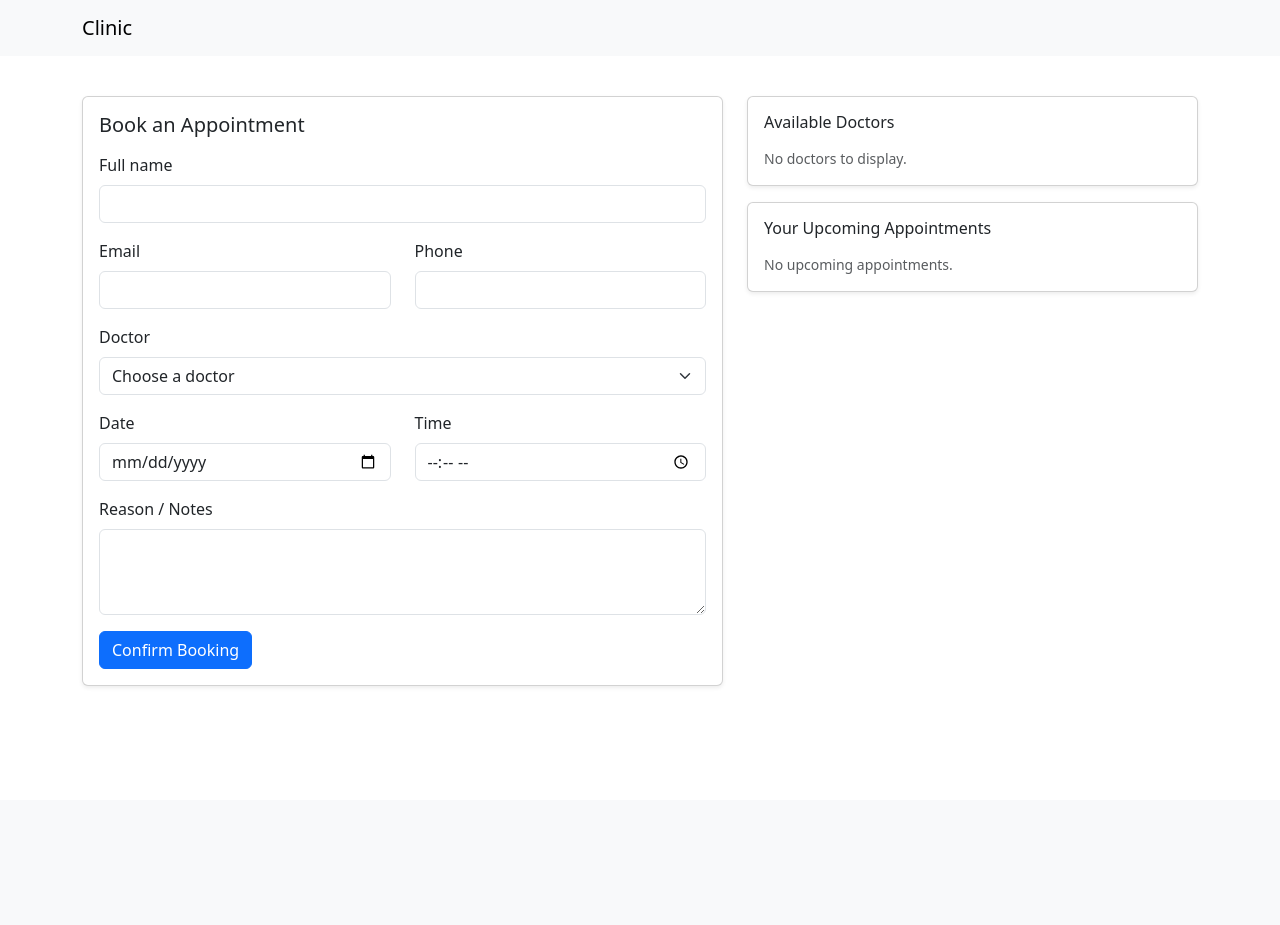
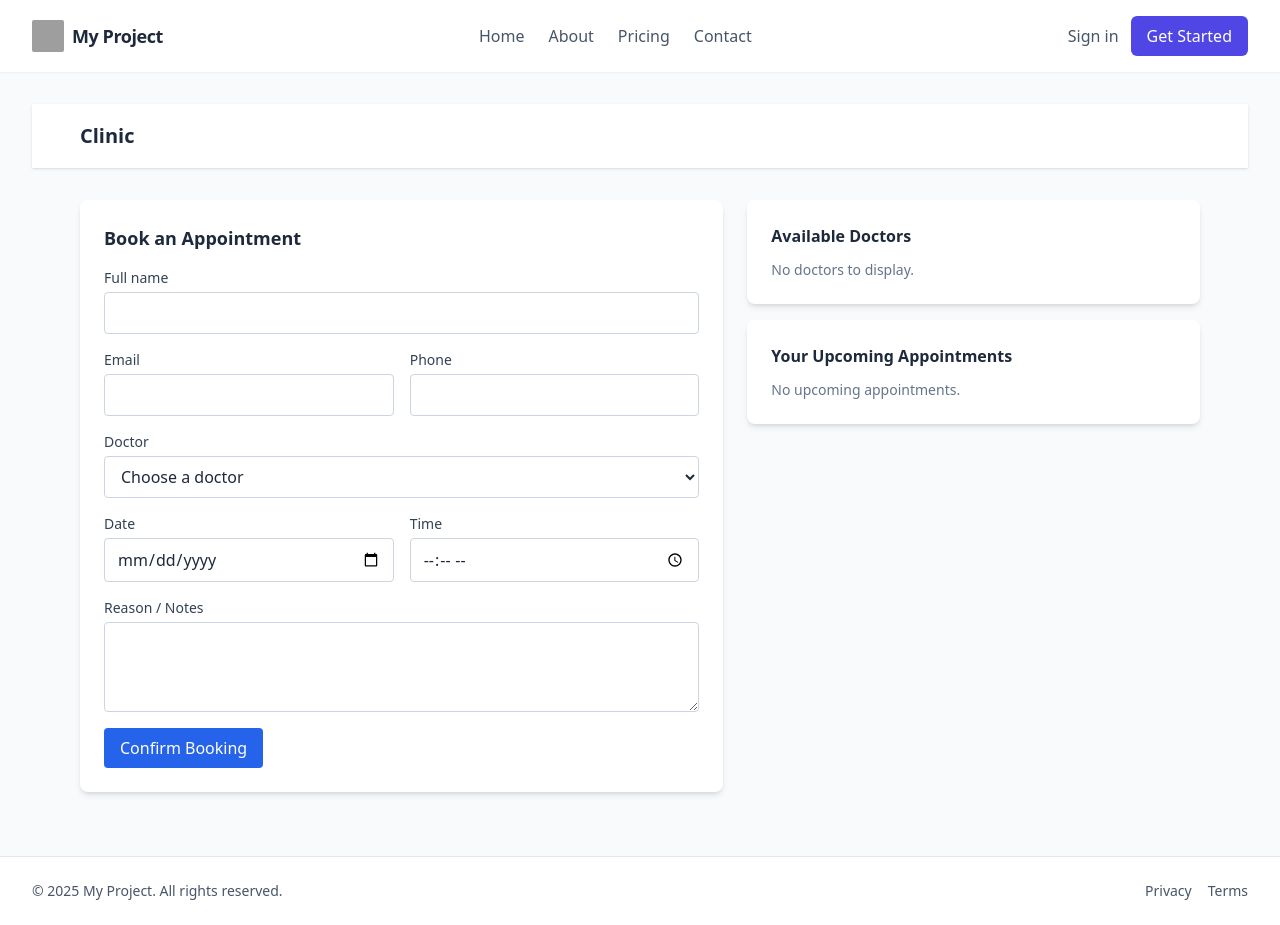
Before and after one commit to sainudheenp/pyLab, a Django app: template yesTech/django_tut/templates/booking.html in a window 1280 px wide. Before the commit the page ends 686 px from the top, so only its background shows below. Run offline with Django 5.2, Linux system fonts and the light colour scheme; the template is opened without the code that fills it, so the values that code supplies are empty; some libraries are stand-ins or nearby versions; grey boxes are pictures that could not be loaded.

Commit message:
Refactor booking template and remove unused index template

```diff
--- /dev/null
+++ b/yesTech/django_tut/templates/base.html
@@ -0,0 +1,137 @@
+{% load static %}
+<!DOCTYPE html>
+<html lang="en">
+<head>
+    <meta charset="utf-8" />
+    <meta name="viewport" content="width=device-width,initial-scale=1" />
+    <title>{% block title %}My Site{% endblock %}</title>
+
+    <!-- Tailwind CDN -->
+    <script src="https://cdn.tailwindcss.com"></script>
+
+    <!-- Optional: site favicon -->
+    {% comment %} <link rel="icon" href="{% static 'images/favicon.ico' %}" /> {% endcomment %}
+
+    {% block extra_head %}{% endblock %}
+</head>
+<body class="min-h-screen flex flex-col bg-slate-50 text-slate-800">
+
+    <!-- NAVBAR -->
+    <header class="bg-white shadow-sm">
+        <div class="max-w-7xl mx-auto px-4 sm:px-6 lg:px-8">
+            <div class="flex justify-between items-center py-4">
+                <div class="flex items-center gap-3">
+                    <a href="{% url 'home' %}" class="flex items-center gap-2">
+                        <img src="{% static 'images/logo.svg' %}" alt="Logo" class="h-8 w-8 rounded-sm" />
+                        <span class="font-semibold text-lg tracking-tight">My Project</span>
+                    </a>
+                </div>
+
+                <!-- Desktop links -->
+                <nav class="hidden sm:flex items-center gap-6">
+                    <a href="{% url 'home' %}" class="text-slate-600 hover:text-slate-900">Home</a>
+                    <a href="{% url 'about' %}" class="text-slate-600 hover:text-slate-900">About</a>
+                    <a href="{% url 'pricing' %}" class="text-slate-600 hover:text-slate-900">Pricing</a>
+                    <a href="{% url 'contact' %}" class="text-slate-600 hover:text-slate-900">Contact</a>
+                </nav>
+
+                <!-- Auth / CTA -->
+                <div class="hidden sm:flex items-center gap-3">
+                    <a href="{% url 'login' %}" class="text-slate-600 hover:text-slate-900">Sign in</a>
+                    <a href="{% url 'signup' %}" class="inline-flex items-center px-4 py-2 bg-indigo-600 text-white rounded-md hover:bg-indigo-700">Get Started</a>
+                </div>
+
+                <!-- Mobile menu button -->
+                <div class="sm:hidden">
+                    <button id="mobile-menu-btn" aria-label="Toggle menu"
+                                    class="p-2 rounded-md text-slate-600 hover:bg-slate-100 focus:outline-none focus:ring-2 focus:ring-indigo-500">
+                        <svg id="menu-open-icon" xmlns="http://www.w3.org/2000/svg" class="h-6 w-6" fill="none"
+                                 viewBox="0 0 24 24" stroke="currentColor">
+                            <path stroke-linecap="round" stroke-linejoin="round" stroke-width="2"
+                                        d="M4 6h16M4 12h16M4 18h16" />
+                        </svg>
+                        <svg id="menu-close-icon" xmlns="http://www.w3.org/2000/svg" class="h-6 w-6 hidden" fill="none"
+                                 viewBox="0 0 24 24" stroke="currentColor">
+                            <path stroke-linecap="round" stroke-linejoin="round" stroke-width="2"
+                                        d="M6 18L18 6M6 6l12 12" />
+                        </svg>
+                    </button>
+                </div>
+            </div>
+        </div>
+
+        <!-- Mobile panel -->
+        <div id="mobile-menu" class="sm:hidden hidden border-t bg-white">
+            <div class="px-4 pt-4 pb-6 space-y-2">
+                <a href="{% url 'home' %}" class="block px-2 py-2 rounded hover:bg-slate-50">Home</a>
+                <a href="{% url 'about' %}" class="block px-2 py-2 rounded hover:bg-slate-50">About</a>
+                <a href="{% url 'pricing' %}" class="block px-2 py-2 rounded hover:bg-slate-50">Pricing</a>
+                <a href="{% url 'contact' %}" class="block px-2 py-2 rounded hover:bg-slate-50">Contact</a>
+                <div class="pt-2 border-t">
+                    <a href="{% url 'login' %}" class="block px-2 py-2 rounded hover:bg-slate-50">Sign in</a>
+                    <a href="{% url 'signup' %}" class="block mt-2 px-4 py-2 bg-indigo-600 text-white rounded text-center">Get Started</a>
+                </div>
+            </div>
+        </div>
+    </header>
+
+    <!-- MESSAGES -->
+    <main class="flex-1">
+        <div class="max-w-7xl mx-auto px-4 sm:px-6 lg:px-8 mt-6">
+            {% if messages %}
+                <div class="space-y-2">
+                    {% for message in messages %}
+                        <div class="rounded-md p-3 text-sm {% if message.tags %} {% if 'error' in message.tags %}bg-red-50 text-red-800{% elif 'warning' in message.tags %}bg-yellow-50 text-yellow-800{% else %}bg-green-50 text-green-800{% endif %} {% else %}bg-slate-50 text-slate-800{% endif %}">
+                            {{ message }}
+                        </div>
+                    {% endfor %}
+                </div>
+            {% endif %}
+        </div>
+
+        <!-- MAIN CONTENT AREA -->
+        <div class="max-w-7xl mx-auto px-4 sm:px-6 lg:px-8 my-8">
+            {% block content %}
+            <!-- Default content: a simple hero -->
+            <section class="rounded-lg bg-gradient-to-r from-white to-slate-50 border p-6">
+                <h1 class="text-3xl font-bold text-slate-900">Welcome</h1>
+                <p class="mt-2 text-slate-600">Use this base template and override blocks to build pages.</p>
+            </section>
+            {% endblock %}
+        </div>
+    </main>
+
+    <!-- FOOTER -->
+    <footer class="bg-white border-t">
+        <div class="max-w-7xl mx-auto px-4 sm:px-6 lg:px-8 py-6 flex flex-col sm:flex-row justify-between items-center gap-4">
+            <div class="text-sm text-slate-600">© {% now "Y" %} My Project. All rights reserved.</div>
+            <div class="flex items-center gap-4">
+                <a href="{% url 'privacy' %}" class="text-sm text-slate-600 hover:underline">Privacy</a>
+                <a href="{% url 'terms' %}" class="text-sm text-slate-600 hover:underline">Terms</a>
+            </div>
+        </div>
+    </footer>
+
+    {% block extra_scripts %}
+    <script>
+        // Mobile menu toggling
+        (function () {
+            const btn = document.getElementById('mobile-menu-btn');
+            const panel = document.getElementById('mobile-menu');
+            const openIcon = document.getElementById('menu-open-icon');
+            const closeIcon = document.getElementById('menu-close-icon');
+
+            if (!btn || !panel) return;
+
+            btn.addEventListener('click', () => {
+                const open = panel.classList.toggle('hidden');
+                // When panel is hidden, openIcon should show; when visible, show closeIcon
+                openIcon.classList.toggle('hidden');
+                closeIcon.classList.toggle('hidden');
+            });
+        })();
+    </script>
+    {% endblock %}
+
+</body>
+</html>
--- a/yesTech/django_tut/templates/booking.html
+++ b/yesTech/django_tut/templates/booking.html
@@ -1,33 +1,30 @@
-{% load static %}
-<!doctype html>
-<html lang="en">
-<head>
-    <meta charset="utf-8">
-    <meta name="viewport" content="width=device-width,initial-scale=1">
-    <title>Doctor Booking</title>
-    <link href="https://cdn.jsdelivr.net/npm/bootstrap@5.3.2/dist/css/bootstrap.min.css" rel="stylesheet">
-    <style>
-        .card { margin-top: 1rem; }
-        .specialty { font-size: .9rem; color: #666; }
-    </style>
-</head>
-<body>
-<nav class="navbar navbar-expand-lg navbar-light bg-light">
-    <div class="container">
-        <a class="navbar-brand" href="#">Clinic</a>
+{% extends "base.html" %}
+
+{% block title %}Booking Page{% endblock %}
+
+{% block content %}
+
+<nav class="bg-white shadow">
+    <div class="max-w-6xl mx-auto px-4">
+        <div class="flex items-center h-16">
+            <a class="text-xl font-semibold text-slate-800" href="#">Clinic</a>
+        </div>
     </div>
 </nav>
 
-<div class="container py-4">
-    <div class="row">
-        <div class="col-lg-7">
-            <div class="card shadow-sm">
-                <div class="card-body">
-                    <h5 class="card-title mb-3">Book an Appointment</h5>
+<div class="max-w-6xl mx-auto px-4 py-8">
+    <div class="grid grid-cols-1 lg:grid-cols-12 gap-6">
+        <div class="lg:col-span-7">
+            <div class="bg-white shadow-md rounded-lg overflow-hidden">
+                <div class="p-6">
+                    <h5 class="text-lg font-semibold text-slate-800 mb-4">Book an Appointment</h5>
 
                     {% if messages %}
                         {% for message in messages %}
-                            <div class="alert alert-{{ message.tags }} small" role="alert">{{ message }}</div>
+                            <div class="mb-3 p-3 rounded text-sm
+                                {% if 'error' in message.tags or 'danger' in message.tags %}bg-red-50 text-red-700{% elif 'warning' in message.tags %}bg-yellow-50 text-yellow-700{% else %}bg-green-50 text-green-700{% endif %}">
+                                {{ message }}
+                            </div>
                         {% endfor %}
                     {% endif %}
 
@@ -36,37 +33,37 @@
                             {% csrf_token %}
                             {{ form.non_field_errors }}
                             {% for field in form %}
-                                <div class="mb-3">
+                                <div class="mb-4">
                                     {{ field.label_tag }}
                                     {{ field }}
-                                    {% if field.help_text %}<div class="form-text">{{ field.help_text }}</div>{% endif %}
-                                    {% for err in field.errors %}<div class="text-danger small">{{ err }}</div>{% endfor %}
+                                    {% if field.help_text %}<p class="text-xs text-slate-500 mt-1">{{ field.help_text }}</p>{% endif %}
+                                    {% for err in field.errors %}<p class="text-xs text-red-600 mt-1">{{ err }}</p>{% endfor %}
                                 </div>
                             {% endfor %}
-                            <button class="btn btn-primary" type="submit">Confirm Booking</button>
+                            <button class="inline-flex items-center px-4 py-2 bg-blue-600 hover:bg-blue-700 text-white rounded" type="submit">Confirm Booking</button>
                         </form>
                     {% else %}
-                        <form method="post" action="" id="bookingForm" novalidate>
+                        <form method="post" action="" id="bookingForm" novalidate class="space-y-4">
                             {% csrf_token %}
-                            <div class="mb-3">
-                                <label for="patient_name" class="form-label">Full name</label>
-                                <input type="text" class="form-control" id="patient_name" name="patient_name" required>
+                            <div>
+                                <label for="patient_name" class="block text-sm font-medium text-slate-700">Full name</label>
+                                <input type="text" class="mt-1 block w-full border border-slate-300 rounded px-3 py-2 focus:outline-none focus:ring-2 focus:ring-blue-500" id="patient_name" name="patient_name" required>
                             </div>
 
-                            <div class="row">
-                                <div class="col-md-6 mb-3">
-                                    <label for="email" class="form-label">Email</label>
-                                    <input type="email" class="form-control" id="email" name="email" required>
+                            <div class="grid grid-cols-1 md:grid-cols-2 gap-4">
+                                <div>
+                                    <label for="email" class="block text-sm font-medium text-slate-700">Email</label>
+                                    <input type="email" class="mt-1 block w-full border border-slate-300 rounded px-3 py-2 focus:outline-none focus:ring-2 focus:ring-blue-500" id="email" name="email" required>
                                 </div>
-                                <div class="col-md-6 mb-3">
-                                    <label for="phone" class="form-label">Phone</label>
-                                    <input type="tel" class="form-control" id="phone" name="phone">
+                                <div>
+                                    <label for="phone" class="block text-sm font-medium text-slate-700">Phone</label>
+                                    <input type="tel" class="mt-1 block w-full border border-slate-300 rounded px-3 py-2 focus:outline-none focus:ring-2 focus:ring-blue-500" id="phone" name="phone">
                                 </div>
                             </div>
 
-                            <div class="mb-3">
-                                <label for="doctor" class="form-label">Doctor</label>
-                                <select class="form-select" id="doctor" name="doctor_id" required>
+                            <div>
+                                <label for="doctor" class="block text-sm font-medium text-slate-700">Doctor</label>
+                                <select id="doctor" name="doctor_id" required class="mt-1 block w-full border border-slate-300 rounded px-3 py-2 bg-white focus:outline-none focus:ring-2 focus:ring-blue-500">
                                     <option value="" selected disabled>Choose a doctor</option>
                                     {% if doctors %}
                                         {% for doctor in doctors %}
@@ -76,86 +73,84 @@
                                         <option disabled>No doctors available</option>
                                     {% endif %}
                                 </select>
-                                <div id="doctorSpecialty" class="specialty mt-1"></div>
+                                <div id="doctorSpecialty" class="text-sm text-slate-500 mt-1"></div>
                             </div>
 
-                            <div class="row">
-                                <div class="col-md-6 mb-3">
-                                    <label for="date" class="form-label">Date</label>
-                                    <input type="date" class="form-control" id="date" name="date" required>
+                            <div class="grid grid-cols-1 md:grid-cols-2 gap-4">
+                                <div>
+                                    <label for="date" class="block text-sm font-medium text-slate-700">Date</label>
+                                    <input type="date" class="mt-1 block w-full border border-slate-300 rounded px-3 py-2 focus:outline-none focus:ring-2 focus:ring-blue-500" id="date" name="date" required>
                                 </div>
-                                <div class="col-md-6 mb-3">
-                                    <label for="time" class="form-label">Time</label>
-                                    <input type="time" class="form-control" id="time" name="time" required>
+                                <div>
+                                    <label for="time" class="block text-sm font-medium text-slate-700">Time</label>
+                                    <input type="time" class="mt-1 block w-full border border-slate-300 rounded px-3 py-2 focus:outline-none focus:ring-2 focus:ring-blue-500" id="time" name="time" required>
                                 </div>
                             </div>
 
-                            <div class="mb-3">
-                                <label for="reason" class="form-label">Reason / Notes</label>
-                                <textarea class="form-control" id="reason" name="reason" rows="3"></textarea>
+                            <div>
+                                <label for="reason" class="block text-sm font-medium text-slate-700">Reason / Notes</label>
+                                <textarea id="reason" name="reason" rows="3" class="mt-1 block w-full border border-slate-300 rounded px-3 py-2 focus:outline-none focus:ring-2 focus:ring-blue-500"></textarea>
                             </div>
 
-                            <button type="submit" class="btn btn-primary" id="submitBtn">Confirm Booking</button>
+                            <div>
+                                <button type="submit" id="submitBtn" class="inline-flex items-center px-4 py-2 bg-blue-600 hover:bg-blue-700 text-white rounded">Confirm Booking</button>
+                            </div>
                         </form>
                     {% endif %}
                 </div>
             </div>
         </div>
 
-        <div class="col-lg-5">
-            <div class="card shadow-sm">
-                <div class="card-body">
-                    <h6 class="card-title mb-3">Available Doctors</h6>
+        <div class="lg:col-span-5 space-y-4">
+            <div class="bg-white shadow-md rounded-lg">
+                <div class="p-6">
+                    <h6 class="text-md font-semibold text-slate-800 mb-3">Available Doctors</h6>
                     {% if doctors %}
-                        <ul class="list-group list-group-flush">
+                        <ul class="divide-y divide-slate-100">
                             {% for doctor in doctors %}
-                                <li class="list-group-item">
-                                    <div class="d-flex justify-content-between">
-                                        <div>
-                                            <strong>{{ doctor.name }}</strong><br>
-                                            <small class="text-muted">{{ doctor.specialty }}</small>
-                                        </div>
-                                        <div class="text-end">
-                                            <small class="text-muted">ID: {{ doctor.id }}</small>
-                                        </div>
+                                <li class="py-3 flex justify-between items-center">
+                                    <div>
+                                        <div class="font-medium text-slate-800">{{ doctor.name }}</div>
+                                        <div class="text-sm text-slate-500">{{ doctor.specialty }}</div>
                                     </div>
+                                    <div class="text-sm text-slate-400">ID: {{ doctor.id }}</div>
                                 </li>
                             {% endfor %}
                         </ul>
                     {% else %}
-                        <p class="small text-muted mb-0">No doctors to display.</p>
+                        <p class="text-sm text-slate-500">No doctors to display.</p>
                     {% endif %}
                 </div>
             </div>
 
-            <div class="card shadow-sm mt-3">
-                <div class="card-body">
-                    <h6 class="card-title mb-3">Your Upcoming Appointments</h6>
+            <div class="bg-white shadow-md rounded-lg">
+                <div class="p-6">
+                    <h6 class="text-md font-semibold text-slate-800 mb-3">Your Upcoming Appointments</h6>
                     {% if appointments %}
-                        <div class="table-responsive">
-                            <table class="table table-sm">
+                        <div class="overflow-x-auto">
+                            <table class="w-full text-sm">
                                 <thead>
-                                    <tr>
-                                        <th>Patient</th>
-                                        <th>Doctor</th>
-                                        <th>Date</th>
-                                        <th>Time</th>
+                                    <tr class="text-left text-slate-500">
+                                        <th class="pb-2">Patient</th>
+                                        <th class="pb-2">Doctor</th>
+                                        <th class="pb-2">Date</th>
+                                        <th class="pb-2">Time</th>
                                     </tr>
                                 </thead>
                                 <tbody>
                                     {% for a in appointments %}
-                                        <tr>
-                                            <td>{{ a.patient_name }}</td>
-                                            <td>{{ a.doctor_name }}</td>
-                                            <td>{{ a.date }}</td>
-                                            <td>{{ a.time }}</td>
+                                        <tr class="border-t border-slate-100">
+                                            <td class="py-2">{{ a.patient_name }}</td>
+                                            <td class="py-2">{{ a.doctor_name }}</td>
+                                            <td class="py-2">{{ a.date }}</td>
+                                            <td class="py-2">{{ a.time }}</td>
                                         </tr>
                                     {% endfor %}
                                 </tbody>
                             </table>
                         </div>
                     {% else %}
-                        <p class="small text-muted mb-0">No upcoming appointments.</p>
+                        <p class="text-sm text-slate-500">No upcoming appointments.</p>
                     {% endif %}
                 </div>
             </div>
@@ -172,14 +167,12 @@
                 const opt = doctorSelect.selectedOptions[0];
                 doctorSpecialty.textContent = opt ? opt.dataset.specialty || '' : '';
             });
-            // initialize if preselected
             if (doctorSelect.selectedIndex > 0) {
                 const opt = doctorSelect.selectedOptions[0];
                 doctorSpecialty.textContent = opt.dataset.specialty || '';
             }
         }
 
-        // optional: simple client-side validation
         const form = document.getElementById('bookingForm');
         if (form) {
             form.addEventListener('submit', function (e) {
@@ -193,5 +186,4 @@
     })();
 </script>
 
-</body>
-</html>
+{% endblock %}
```
Also changed, not shown: yesTech/django_tut/templates/home.html (added, +10 -0 lines), yesTech/django_tut/templates/index.html (deleted, +0 -157 lines).
